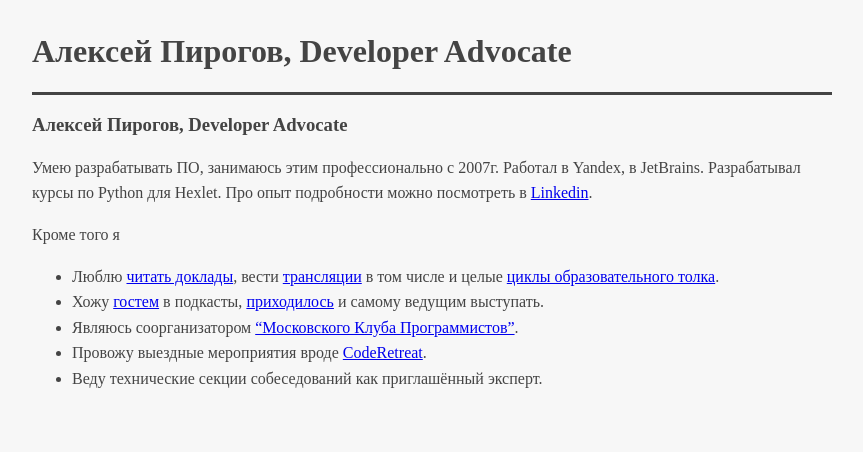
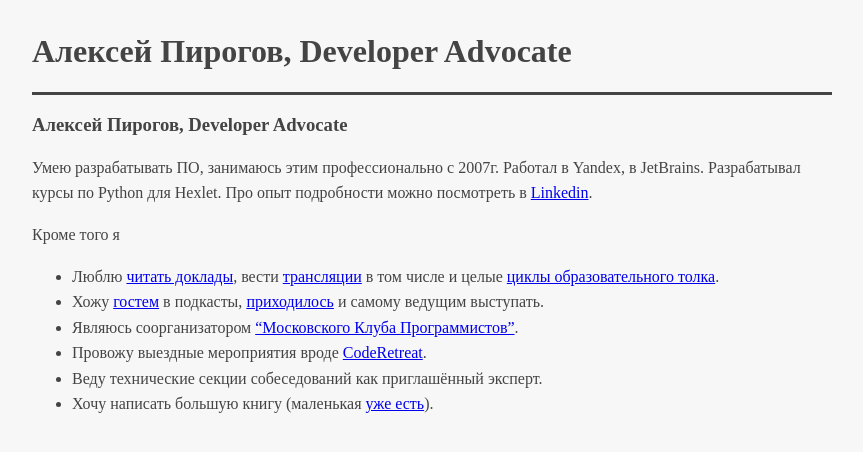
Before and after one commit to astynax/astynax.github.io, a Jekyll site: the page built from devrel_cv_ru.md, in a window 1280 px wide. Shown: the top 452 px of the page, without its empty margins (208-1071 px from the left). Built offline with Jekyll 4.4.1, drawn with Linux system fonts in a browser that asks for light colours.

Commit message:
Update devrel_cv_ru.md

```diff
--- a/devrel_cv_ru.md
+++ b/devrel_cv_ru.md
@@ -14,3 +14,4 @@ title: Алексей Пирогов, Developer Advocate
 - Являюсь соорганизатором ["Московского Клуба Программистов"](https://prog.msk.ru).
 - Провожу выездные мероприятия вроде [CodeRetreat](https://coderetreat.me/python).
 - Веду технические секции собеседований как приглашённый эксперт.
+- Хочу написать большую книгу (маленькая [уже есть](http://astynax.me/cljs-book/)).
```
